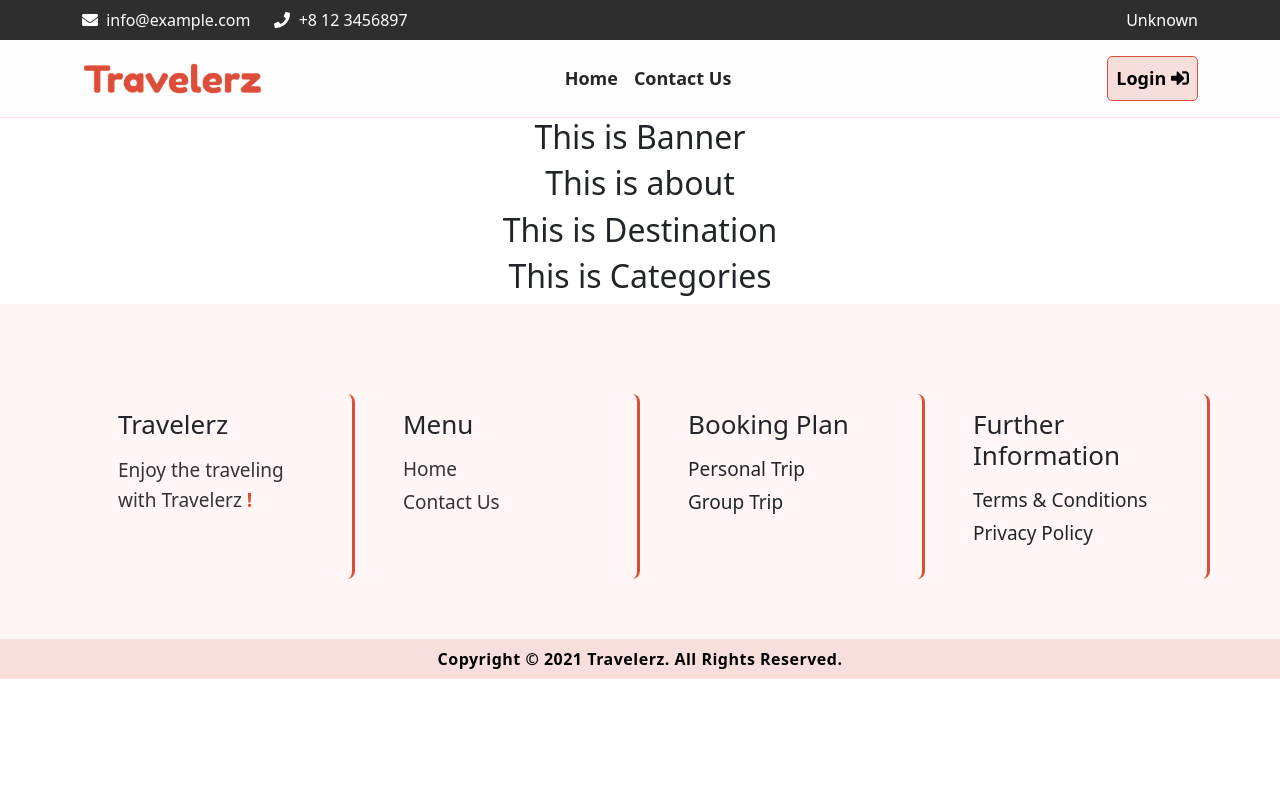
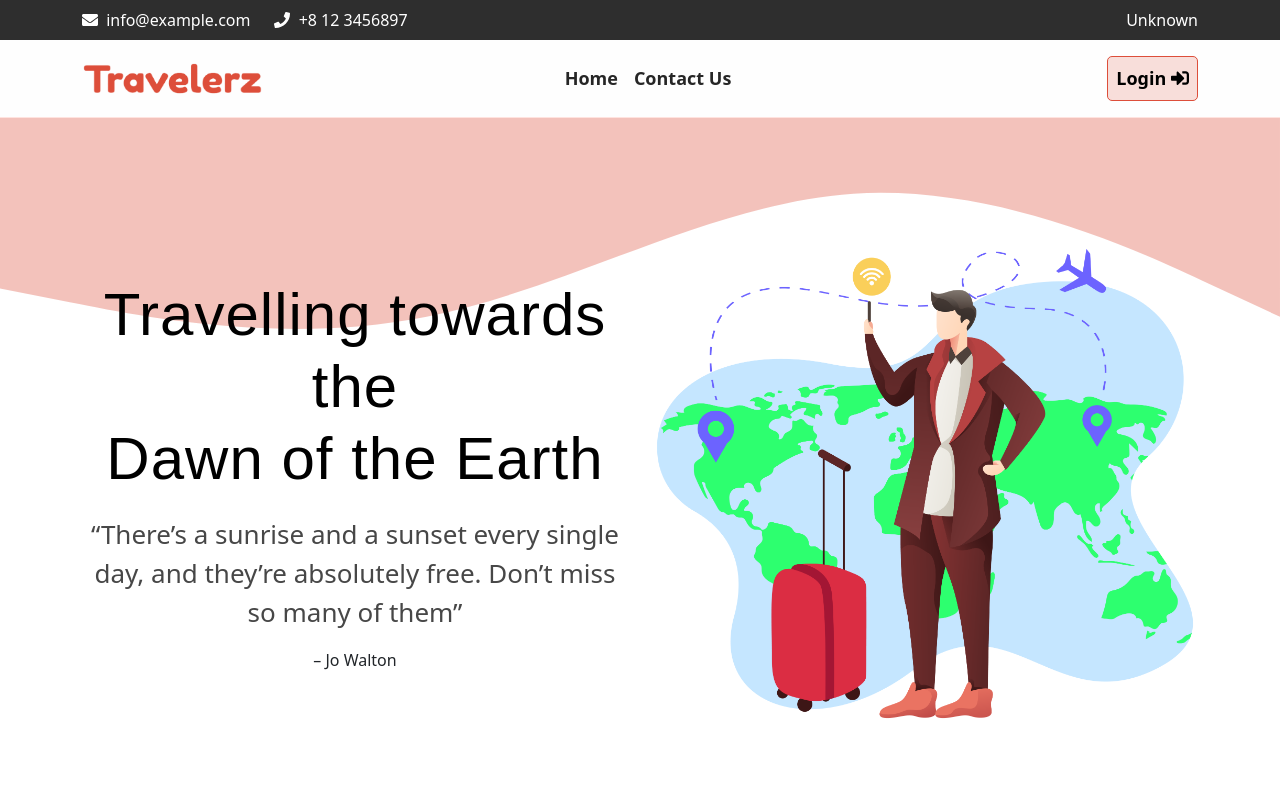
Before and after one commit to dewanmahin/travelerz-client-side, a React (Create React App) app: page / in a window 1280 px wide. Shown: the top 800 px of the page. Built offline with nearby package versions, Linux system fonts and the light colour scheme.

Commit message:
banner done

```diff
--- a/src/pages/Home/Banner/Banner.css
+++ b/src/pages/Home/Banner/Banner.css
@@ -0,0 +1,21 @@
+.banner {
+    padding: 120px 0;
+    background: url(../../../images/banner-bg.svg);
+    background-repeat: no-repeat;
+}
+.banner-text h1{
+    font-size: 60px;
+    font-weight: 500;
+    font-family: fantasy;
+    letter-spacing: 1px;
+    color: black;
+}
+.banner-text p{
+    margin-top: 20px;
+    font-size: 26px;
+    font-weight: 500;
+    color: #474747;
+}
+.banner-img img{
+    width: 100%;
+}
--- a/src/pages/Home/Banner/Banner.js
+++ b/src/pages/Home/Banner/Banner.js
@@ -1,10 +1,22 @@
 import React from 'react';
+import bannerImg from '../../../images/banner.png'
 import './Banner.css'
 
 const Banner = () => {
     return (
-        <div>
-            <h2>This is Banner</h2>
+        <div className="banner">
+            <div className="container">
+                <div className="row align-items-center">
+                    <div className="banner-text col-lg-6 col-12">
+                        <h1>Travelling towards the <br /> Dawn of the Earth</h1>
+                        <p>“There’s a sunrise and a sunset every single day, and they’re absolutely free. Don’t miss so many of them” </p>
+                        <blockquote>– Jo Walton</blockquote>
+                    </div>
+                    <div className="banner-img col-lg-6 col-12">
+                        <img src={bannerImg} alt="" />
+                    </div>
+                </div>
+            </div>
         </div>
     );
 };
```
Also changed, not shown: src/images/banner-bg.svg (added).
